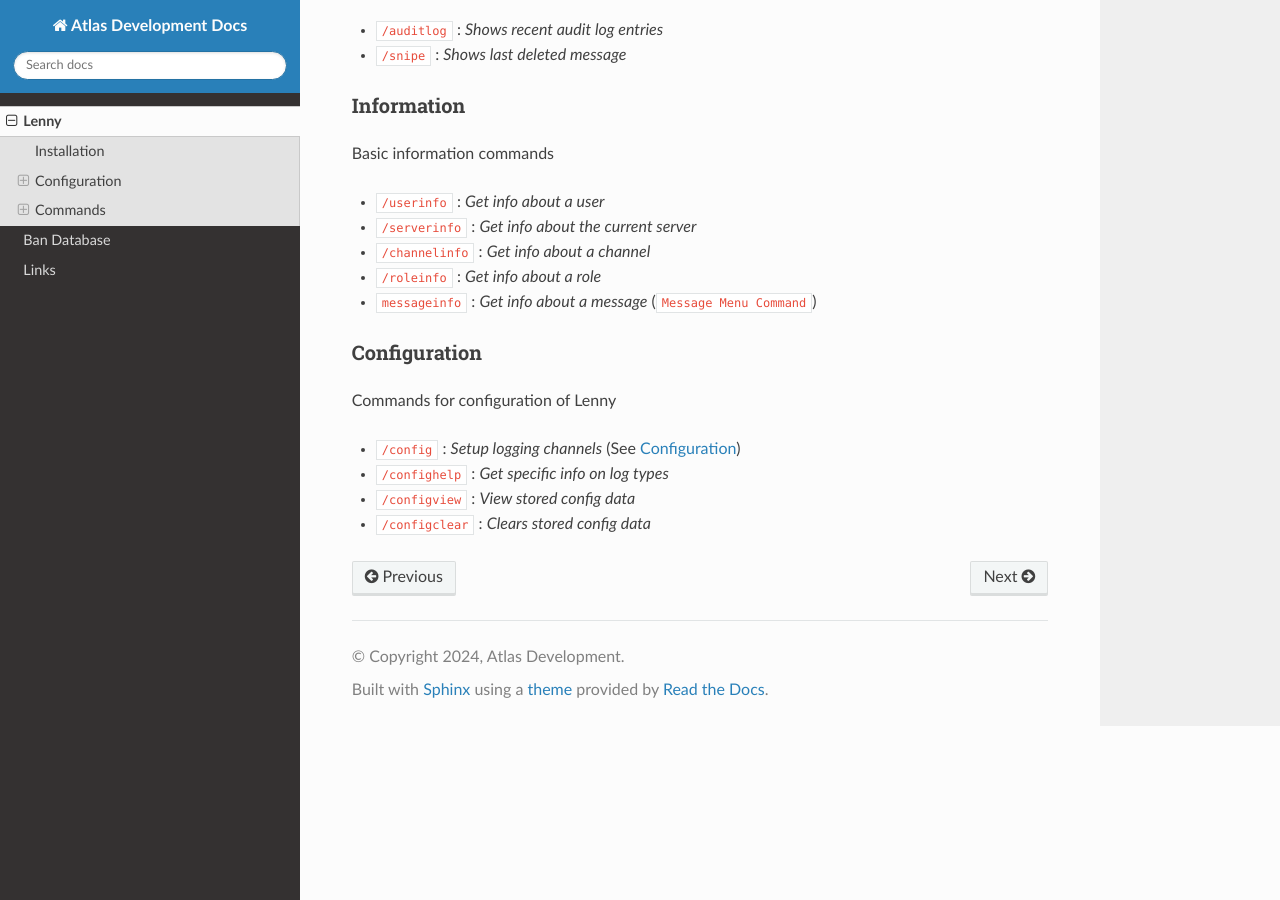
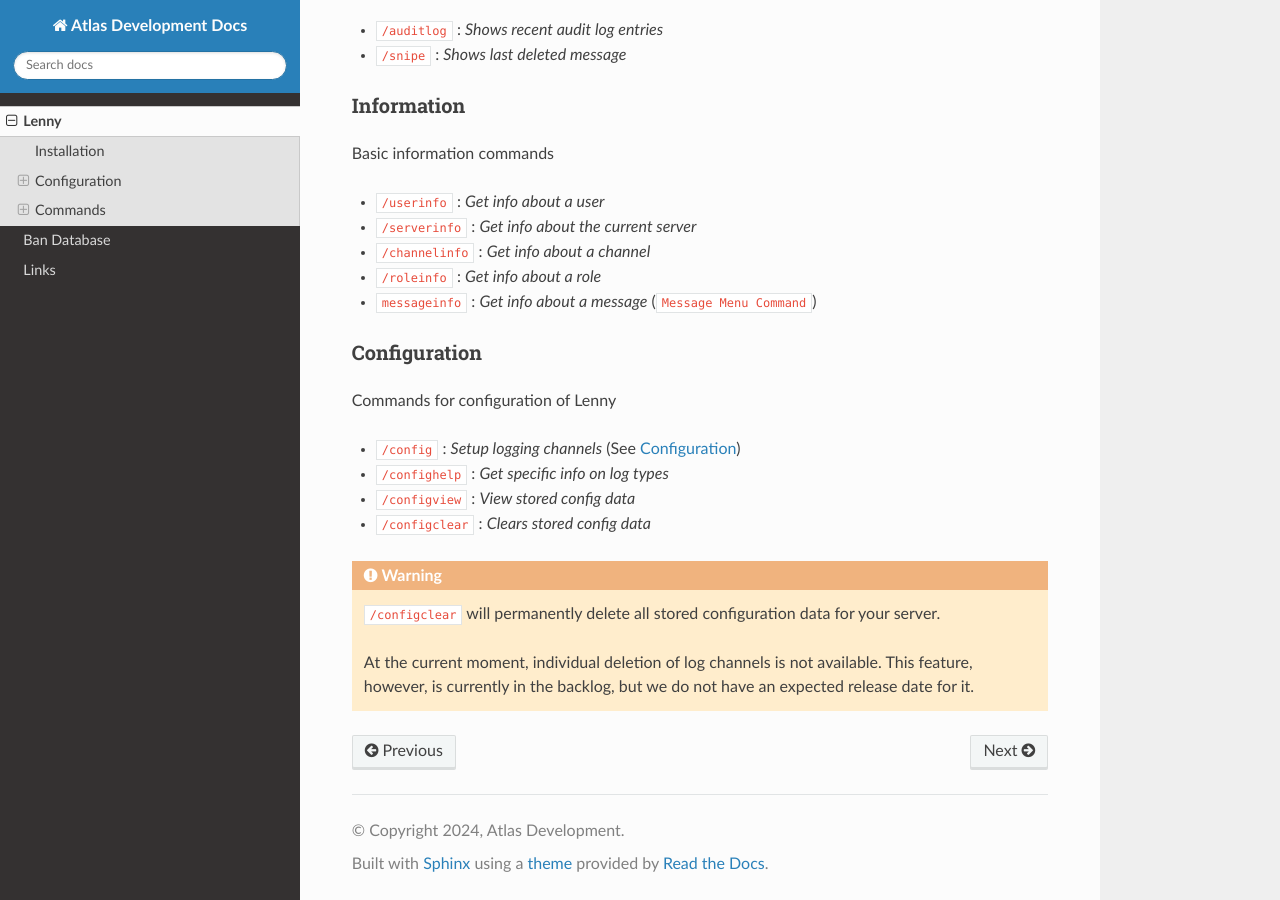
Before and after one commit to madebyatlas/docs, a Sphinx documentation site: the page built from docs/source/lenny.rst, in a window 1280 px wide and 900 px high, scrolled down 2185 px. Built offline with Sphinx 7.4.7 and the Read the Docs theme 3.1.0, drawn with Linux system fonts in a browser that asks for light colours; some of the changed text lies outside the part shown.

Commit message:
Update lenny.rst

```diff
--- a/docs/source/lenny.rst
+++ b/docs/source/lenny.rst
@@ -32,7 +32,7 @@
 
    At the current moment, all log channels must be set up at the same time and individual setup, editing, or delection is not available.
 
-   A feature to individually configure is currently in the backlog and we do not have an expected release date for it.
+   This feature to individually configure is currently in the backlog and we do not have an expected release date for it.
 
 
 Parameters
@@ -123,3 +123,8 @@
 * ``/configview`` : *View stored config data*
 
 * ``/configclear`` : *Clears stored config data*
+.. warning::
+
+   ``/configclear`` will permanently delete all stored configuration data for your server.
+
+   At the current moment, individual deletion of log channels is not available. This feature, however, is currently in the backlog, but we do not have an expected release date for it.
```
